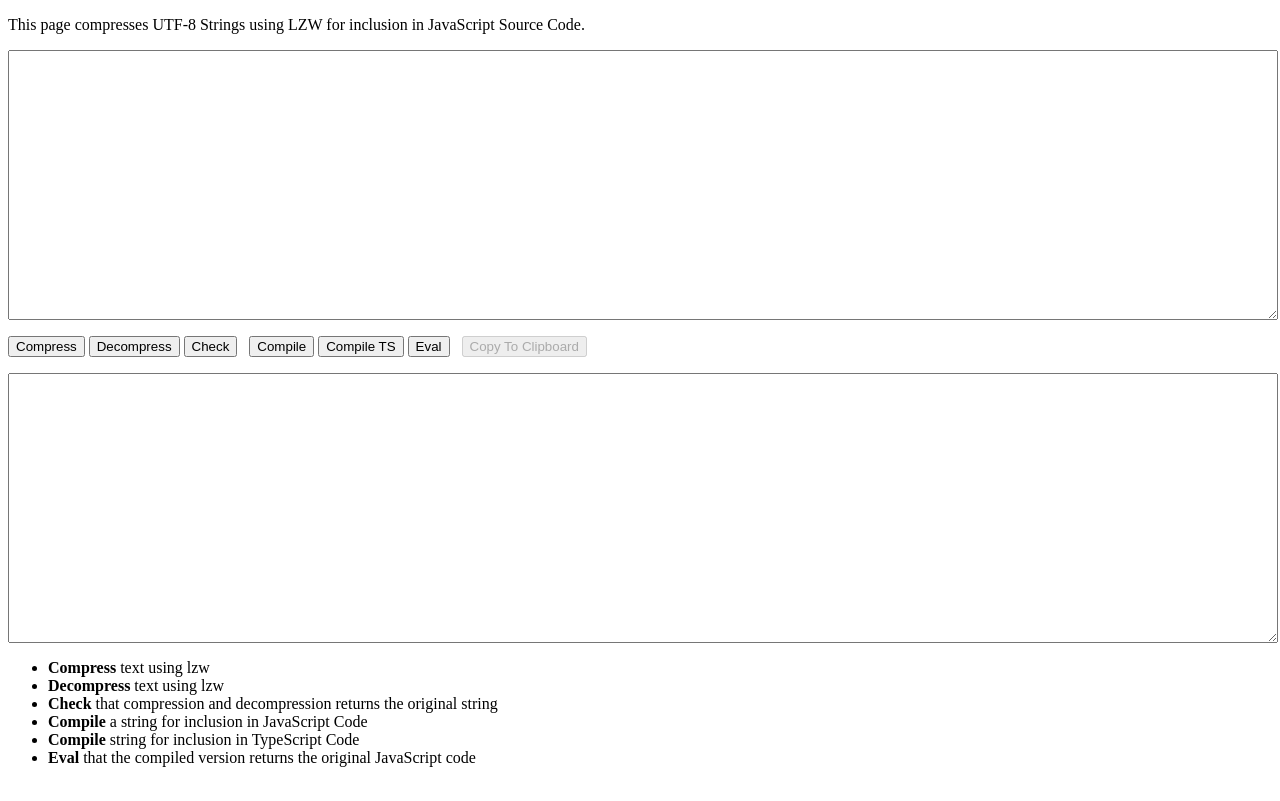
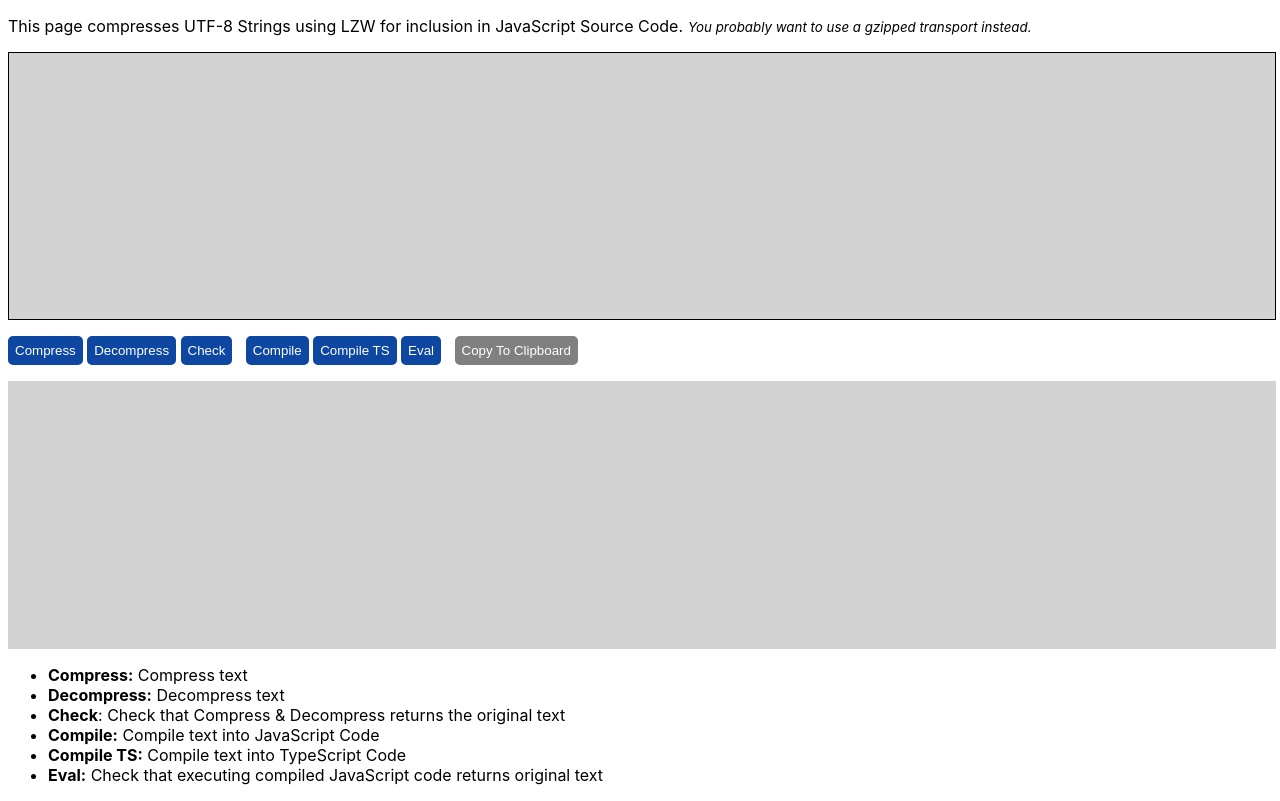
Before and after one commit to tkw1536/lzw.everyone.wtf, a Next.js app: page / in a window 1280 px wide. Built offline with nearby package versions, Linux system fonts and the light colour scheme.

Commit message:
Update CSS and descriptions

```diff
--- a/pages/index.module.css
+++ b/pages/index.module.css
@@ -1,5 +1,42 @@
-textarea.InputBox, textarea.OutputBox {
+.UI {
+    text-align: justify;
+    font-family:-apple-system,BlinkMacSystemFont,"Segoe UI",Roboto,Oxygen-Sans,Ubuntu,Cantarell,"Helvetica Neue",sans-serif;
+}
+
+.UI small {
+    font-style: italic;
+    padding-left: 5px;
+}
+
+.UI textarea {
+    border: 1px solid black;
+    background-color: lightgray;
+    resize: none;
+    padding: 1px;
+
     display: block;
     width: 100%;
     min-height: 33vh;
 }
+.UI textarea:read-only {
+    border: 1px solid lightgray;
+    background-color:lightgray;
+}
+
+.UI button {
+    padding: 5px;
+    border: 2px solid #0d47a1;
+    border-radius: 5px;
+
+    background-color: #0d47a1;
+    color: white;
+}
+
+.UI button:hover {
+    background-color: #002171;
+}
+
+.UI button:disabled {
+    border-color: gray;
+    background-color: gray;
+}
--- a/pages/index.tsx
+++ b/pages/index.tsx
@@ -106,13 +106,14 @@ Compiled size ${inLength} to size ${outputValue.length} (${ratio}%)`;
 
     render() {
         const { inputValue, outputValue, message } = this.state;
-        return <>
+        return <div className={style.UI}>
             <Head><title>JS LZW Compression</title></Head>
             <p>
                 This page compresses UTF-8 Strings using LZW for inclusion in JavaScript Source Code.
+                <small>You probably want to use a gzipped transport instead. </small>
             </p>
             <p>
-                <textarea className={style.InputBox} value={inputValue} onChange={this.onChange}></textarea>
+                <textarea value={inputValue} onChange={this.onChange}></textarea>
             </p>
             <p>
                 <button onClick={this.onClickCompress}>Compress</button>
@@ -140,18 +141,16 @@ Compiled size ${inLength} to size ${outputValue.length} (${ratio}%)`;
                 {message}
             </p>
             <p>
-                <textarea className={style.OutputBox} readOnly value={outputValue}></textarea>
+                <textarea readOnly value={outputValue}></textarea>
             </p>
-            <p>
-                <ul>
-                    <li><b>Compress</b> text using lzw</li>
-                    <li><b>Decompress</b> text using lzw</li>
-                    <li><b>Check</b> that compression and decompression returns the original string</li>
-                    <li><b>Compile</b> a string for inclusion in JavaScript Code</li>
-                    <li><b>Compile</b> string for inclusion in TypeScript Code</li>
-                    <li><b>Eval</b> that the compiled version returns the original JavaScript code</li>
-                </ul>
-            </p>
-        </>;
+            <ul>
+                <li><b>Compress:</b> Compress text</li>
+                <li><b>Decompress:</b> Decompress text</li>
+                <li><b>Check</b>: Check that Compress &amp; Decompress returns the original text</li>
+                <li><b>Compile:</b> Compile text into JavaScript Code</li>
+                <li><b>Compile TS:</b> Compile text into TypeScript Code</li>
+                <li><b>Eval:</b> Check that executing compiled JavaScript code returns original text</li>
+            </ul>
+        </div>;
     }
 }
```
